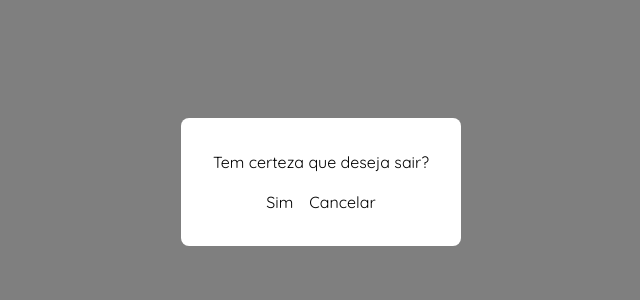
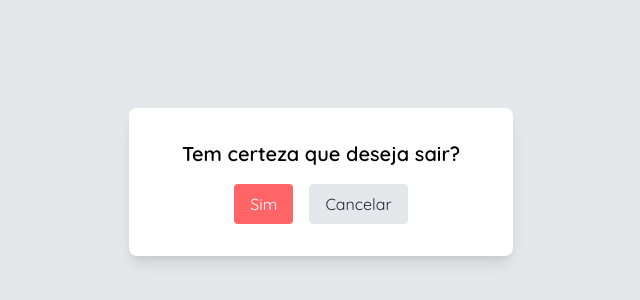
Before and after one commit to JasonAraujo1/duoCheckList-v3-, a React (Vite) app in the folder duoCheckList/: page /logout in a window 1280 px wide. Shown: the part 218-518 px from the top of the page, without its empty margins (319-959 px from the left). Built offline with nearby package versions, Linux system fonts and the light colour scheme.

Commit message:
modal tailwind

```diff
--- a/duoCheckList/src/logoutPage/index.jsx
+++ b/duoCheckList/src/logoutPage/index.jsx
@@ -10,40 +10,37 @@ export default function Logout() {
         setShowModal(true)
     }, [])
 
-  const handleConfirm = () => {
+    function handleConfirm() {
         localStorage.clear()
         navigate('/')
     }
 
-  const handleCancel = () => {
+    function handleCancel() {
         navigate(-1) // volta para a página anterior
     }
 
     if (!showModal) return null
 
     return (
-    <div style={{
-      position: 'fixed',
-      top: 0, left: 0,
-      width: '100vw',
-      height: '100vh',
-      backgroundColor: 'rgba(0,0,0,0.5)',
-      display: 'flex',
-      justifyContent: 'center',
-      alignItems: 'center',
-    }}>
-      <div style={{
-        background: 'white',
-        padding: '2rem',
-        borderRadius: '0.5rem',
-        textAlign: 'center',
-      }}>
-        <h2>Tem certeza que deseja sair?</h2>
-        <div style={{ marginTop: '1rem' }}>
-          <button onClick={handleConfirm} style={{ marginRight: '1rem' }}>Sim</button>
-          <button onClick={handleCancel}>Cancelar</button>
+        <div className="fixed inset-0 bg-gray-200 bg-opacity-50 flex justify-center items-center z-50">
+            <div className="bg-white p-8 rounded-lg text-center shadow-lg max-w-sm w-full">
+                <h2 className="text-xl font-semibold">Tem certeza que deseja sair?</h2>
+                <div className="mt-4 flex justify-center gap-4">
+                    <button
+                        onClick={handleConfirm}
+                        className="px-4 py-2 bg-red-400 text-white rounded hover:bg-red-500 transition cursor-pointer"
+                    >
+                        Sim
+                    </button>
+                    <button
+                        onClick={handleCancel}
+                        className="px-4 py-2 bg-gray-200 text-gray-800 rounded hover:bg-gray-300 transition cursor-pointer"
+                    >
+                        Cancelar
+                    </button>
                 </div>
             </div>
         </div>
     )
+
 }
```
Lines whose indentation alone changed are shown as unchanged.
